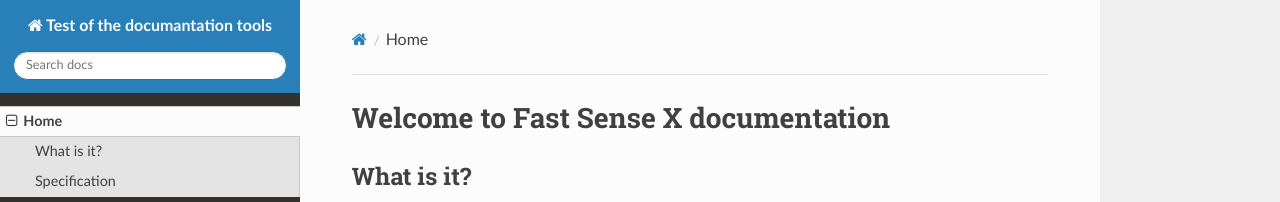
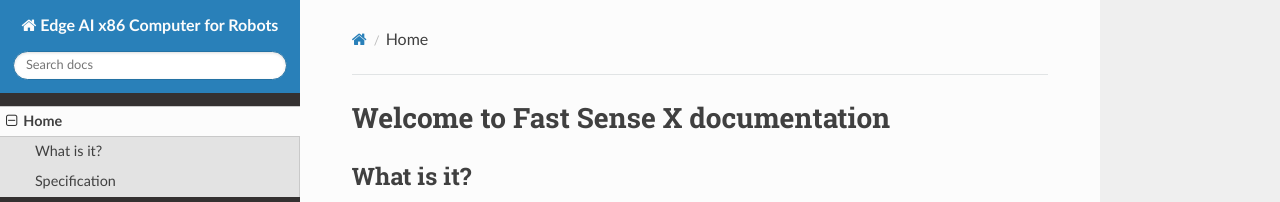
Before and after one commit to FastSense/fastsense-x-documentation, an MkDocs documentation site: the page built from docs/index.md, in a window 1280 px wide. Shown: the top 202 px of the page. Built offline with MkDocs 1.6.1, drawn with Linux system fonts in a browser that asks for light colours; nearby versions of some CDN libraries.

Commit message:
title added

```diff
--- a/mkdocs.yml
+++ b/mkdocs.yml
@@ -1,4 +1,4 @@
-site_name: Test of the documantation tools
+site_name: Edge AI x86 Computer for Robots
 nav:
   - Home: index.md
   - Quickstart: quick-start.md
```
